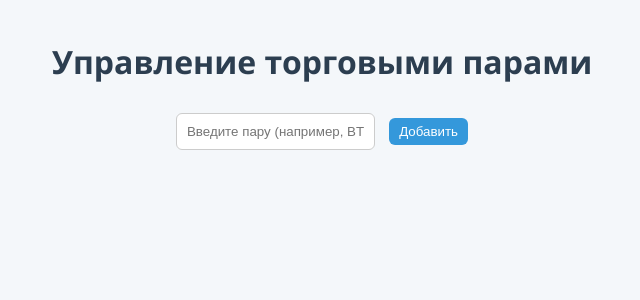
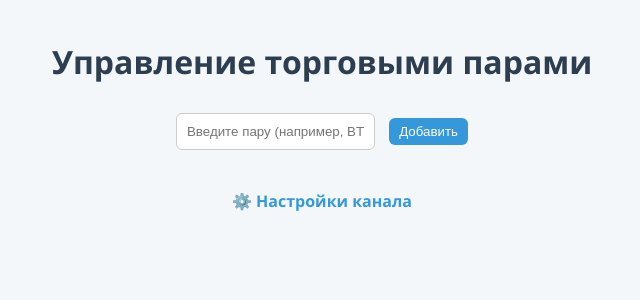
Before and after one commit to wingsofphoenix2013/trade-symbols-manager-unified-final, a Flask app: page / in a window 1280 px wide. Shown: the top 300 px of the page, without its empty margins (318-958 px from the left). Run offline with Flask 3, Linux system fonts and the light colour scheme; data that the repository does not hold is empty.

Commit message:
Ссылка на настройки канала + стилизация

```diff
--- a/templates/index.html
+++ b/templates/index.html
@@ -60,6 +60,12 @@
     .form button {
       background-color: #3498db;
     }
+    .settings-link {
+      display: block;
+      text-align: center;
+      margin-top: 40px;
+      font-size: 16px;
+    }
   </style>
 </head>
 <body>
@@ -69,6 +75,7 @@
   <input id="newSymbol" placeholder="Введите пару (например, BTCUSDT)">
   <button onclick="addSymbol()">Добавить</button>
 </div>
+<a class="settings-link" href="/channel-settings">⚙️ Настройки канала</a>
 <script>
 async function load() {
   const res = await fetch("/api/symbols");
```
